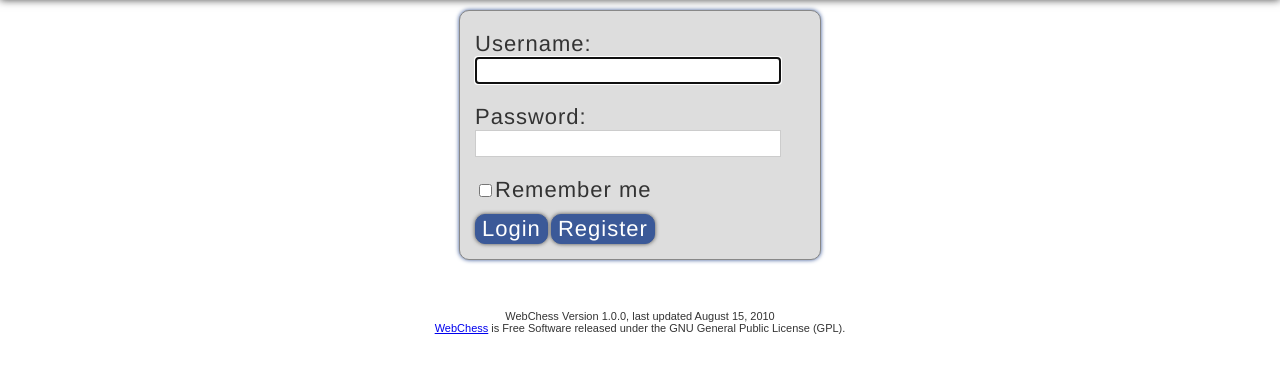
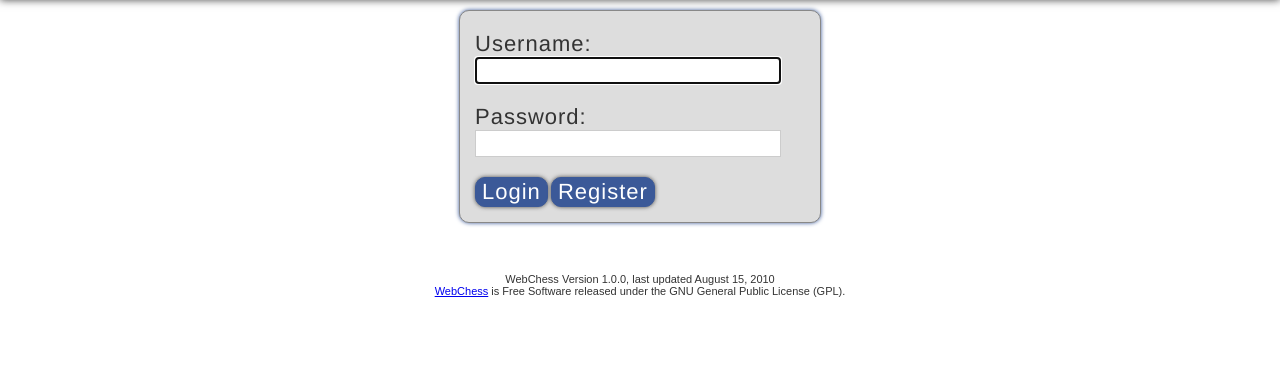
Before and after one commit to natrixx/iPad-WebChess, a PHP site: page / in a window 1280 px wide. Shown: the part 56-429 px from the top of the page. Run offline with PHP 8.4, Linux system fonts and the light colour scheme.

Commit message:
Removed remember checkbox
Browsers handle this now

```diff
--- a/index.php
+++ b/index.php
@@ -85,11 +85,7 @@ window.onload = function()
 					<div><input id="txtNick" name="txtNick" type="text" class="inputbox" size="30" /></div>
                                         <div class="inputlabel"><?php echo gettext("Password:");?></div>
 					<div><input id="pwdPassword" name="pwdPassword" type="password" class="inputbox" size="30" /></div>
-					<div class="remember">
-                                        <label for="remember" title="<?php echo gettext("Remember me");?>" class="inputlabel">
-                                        <input id="remember" name="remember" type="checkbox" /><?php echo gettext("Remember me");?>
-					</label>
-					</div>
+
 					<input name="ToDo" value="Login" type="hidden" />
 					<div class="LoginButtons">
 						<input type="submit" name="login" class="button" value="<?php echo gettext("Login");?>" />
```
